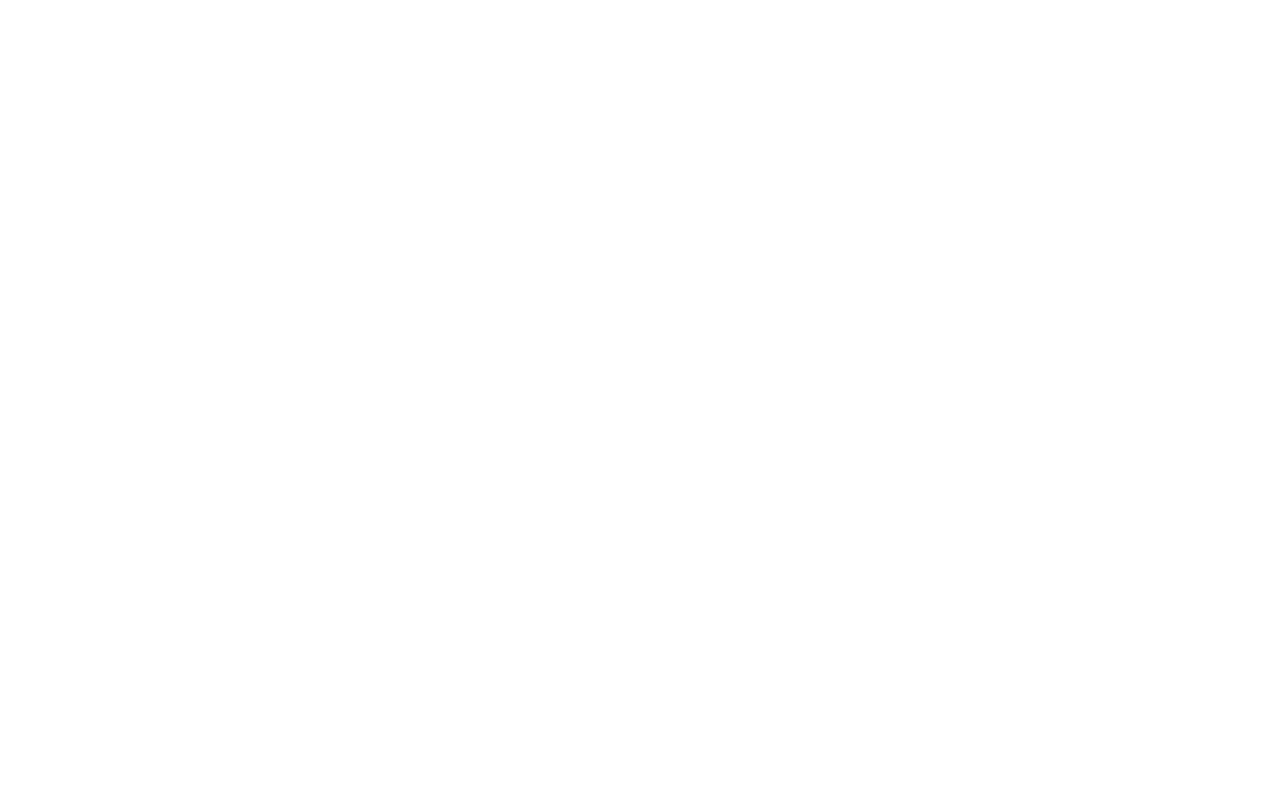
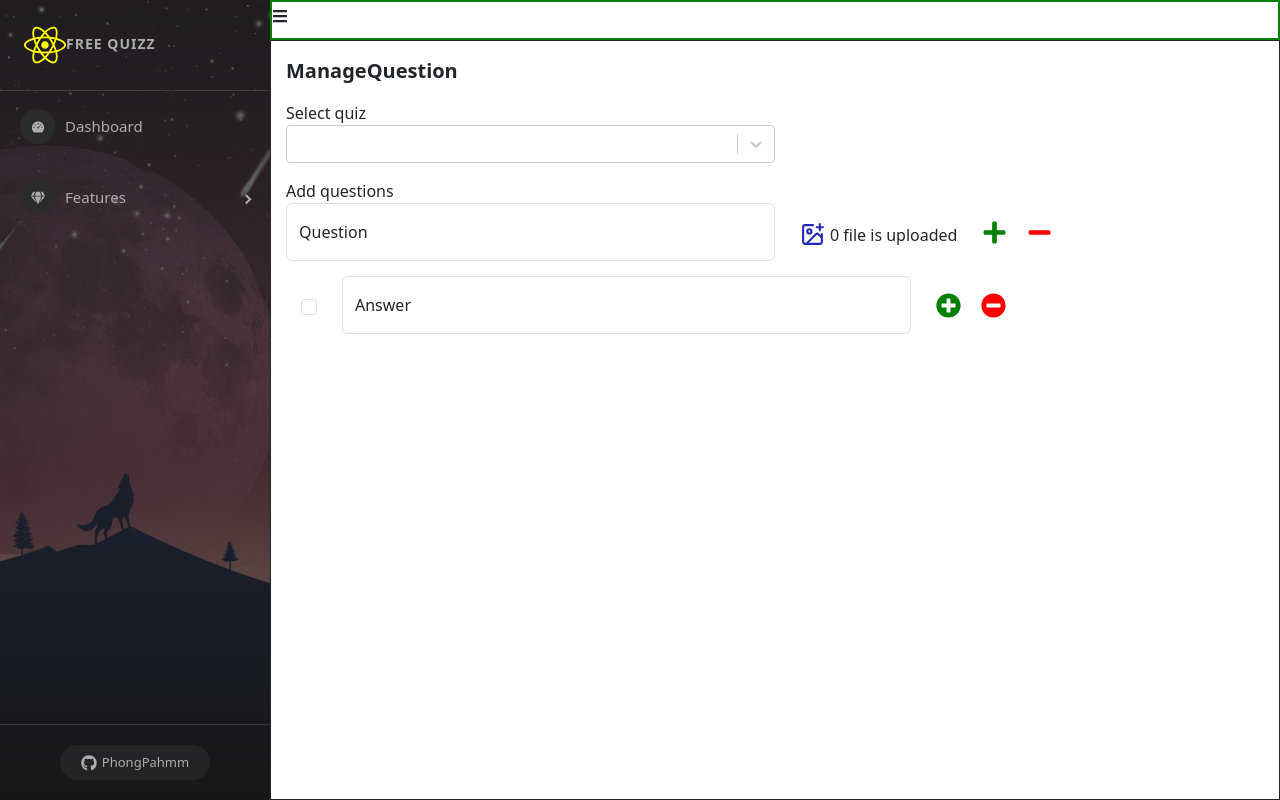
Before and after one commit to PhongPahmm/react-test, a React (Create React App) app: page /admins/manage-questions in a window 1280 px wide. Before the commit this address had no page. Built offline with nearby package versions, Linux system fonts and the light colour scheme.

Commit message:
design ui

```diff
--- a/package.json
+++ b/package.json
@@ -21,6 +21,7 @@
     "react-redux": "8.0.1",
     "react-router-dom": "^6.26.1",
     "react-scripts": "5.0.1",
+    "react-select": "^5.9.0",
     "react-toastify": "10.0.5",
     "redux": "4.2.0",
     "redux-devtools-extension": "2.13.9",
--- a/src/Layout.js
+++ b/src/Layout.js
@@ -1,6 +1,5 @@
-import { BrowserRouter, Routes, Route } from "react-router-dom";
+import { Routes, Route } from "react-router-dom";
 import App from './App';
-import User from './components/User/User';
 import Admin from './components/Admin/Admin';
 import HomePage from './components/Home/HomePage';
 import DashBoard from './components/Admin/Content/DashBoard';
@@ -12,6 +11,7 @@
 import ListQuiz from "./components/User/ListQuiz";
 import DetailQuiz from "./components/User/DetailQuiz";
 import ManageQuiz from "./components/Admin/Content/Quiz/ManageQuiz";
+import ManageQuestion from "./components/Admin/Content/Question/ManageQuestion";
 
 const Layout = () => {
     return (
@@ -26,6 +26,7 @@
                     <Route index element={<DashBoard />} />
                     <Route path="manage-users" element={<ManageUser />} />
                     <Route path="manage-quizzes" element={<ManageQuiz />} />
+                    <Route path="manage-questions" element={<ManageQuestion />} />
                 </Route>
                 <Route path="/login" element={<Login />} />
                 <Route path="/register" element={<SignUp />} />
--- /dev/null
+++ b/src/components/Admin/Content/Question/ManageQuestion.js
@@ -0,0 +1,87 @@
+import { useState } from 'react';
+import Select from 'react-select';
+import Form from 'react-bootstrap/Form';
+import { FaPlus, FaMinus, FaMinusCircle, FaPlusCircle } from "react-icons/fa";
+import { LuImagePlus } from "react-icons/lu";
+import './ManageQuestion.scss'
+
+const ManageQuestion = (props) => {
+    const [selectedQuiz, setSelectedQuiz] = useState({})
+    const options = [
+        { value: 'chocolate', label: 'Chocolate' },
+        { value: 'strawberry', label: 'Strawberry' },
+        { value: 'vanilla', label: 'Vanilla' },
+    ]
+    return (
+        <div className="manage-question-container">
+            <div className='question-title'>
+                ManageQuestion
+            </div>
+            <div className='add-new-question'>
+                <div className='col-6 form-group'>
+                    <label>Select quiz</label>
+                    <Select
+                        defaultValue={selectedQuiz}
+                        onChange={setSelectedQuiz}
+                        options={options}
+                    />
+                </div>
+                <div className='mt-3'>
+                    Add questions
+                </div>
+                <div>
+                    <div className='question-content'>
+                        <div className='description'>
+                            <Form.Floating>
+                                <Form.Control
+                                    type="text"
+                                    placeholder="Description"
+                                />
+                                <label>Question</label>
+                            </Form.Floating>
+                        </div>
+                        <div className='group-upload'>
+                            <label className='label-upload'>
+                                <LuImagePlus />
+                            </label>
+                            <input type='file' hidden />
+                            <span>0 file is uploaded</span>
+                        </div>
+                        <div className='btn-add'>
+                            <span>
+                                <FaPlus className='icon-add' />
+                            </span>
+                            <span>
+                                <FaMinus className='icon-remove' />
+                            </span>
+                        </div>
+                    </div>
+                    <div className='answer-content'>
+                        <input
+                            className='form-check-input isCorrect'
+                            type='checkbox'
+                        />
+                        <div className='answer-name'>
+                            <Form.Floating>
+                                <Form.Control
+                                    type="text"
+                                    placeholder="Answer"
+                                />
+                                <label>Answer</label>
+                            </Form.Floating>
+                        </div>
+                        <div className='btn-group'>
+                            <span>
+                                <FaPlusCircle className='icon-add' />
+                            </span>
+                            <span>
+                                <FaMinusCircle className='icon-remove' />
+                            </span>
+                        </div>
+                    </div>
+                </div>
+            </div>
+        </div>
+    )
+}
+export default ManageQuestion;
--- /dev/null
+++ b/src/components/Admin/Content/Question/ManageQuestion.scss
@@ -0,0 +1,73 @@
+.manage-question-container {
+    padding: 15px;
+
+    .question-title {
+        margin-bottom: 15px;
+        font-size: 20px;
+        font-weight: 600;
+    }
+
+    .question-content {
+        display: flex;
+        gap: 25px;
+        align-items: center;
+
+        .description {
+            width: 50%;
+        }
+
+        .group-upload {
+            .label-upload {
+                font-size: 25px;
+                color: rgb(36, 41, 185);
+                margin-right: 5px;
+                cursor: pointer;
+
+                &:hover {
+                    color: greenyellow
+                }
+            }
+        }
+
+        .btn-add {
+            .icon-add {
+                font-size: 25px;
+                color: green;
+                cursor: pointer;
+            }
+
+            .icon-remove {
+                margin-left: 20px;
+                font-size: 25px;
+                color: red;
+                cursor: pointer;
+            }
+        }
+    }
+
+    .answer-content {
+        padding: 15px;
+        display: flex;
+        gap: 25px;
+        align-items: center;
+
+        .answer-name {
+            width: 60%;
+        }
+
+        .btn-group {
+            .icon-add {
+                font-size: 25px;
+                color: green;
+                cursor: pointer;
+            }
+
+            .icon-remove {
+                margin-left: 20px;
+                font-size: 25px;
+                color: red;
+                cursor: pointer;
+            }
+        }
+    }
+}
--- a/src/components/Admin/SideBar.js
+++ b/src/components/Admin/SideBar.js
@@ -66,7 +66,9 @@
                             <MenuItem> Quizz Management
                                 <Link to="/admins/manage-quizzes"></Link>
                             </MenuItem>
-                            <MenuItem> Question Management</MenuItem>
+                            <MenuItem> Question Management
+                                <Link to="/admins/manage-questions"></Link>
+                            </MenuItem>
                         </SubMenu>
                     </Menu>
                 </SidebarContent>
```
Also changed, not shown: 1 other file (tests, documents, lock files or other folders).
